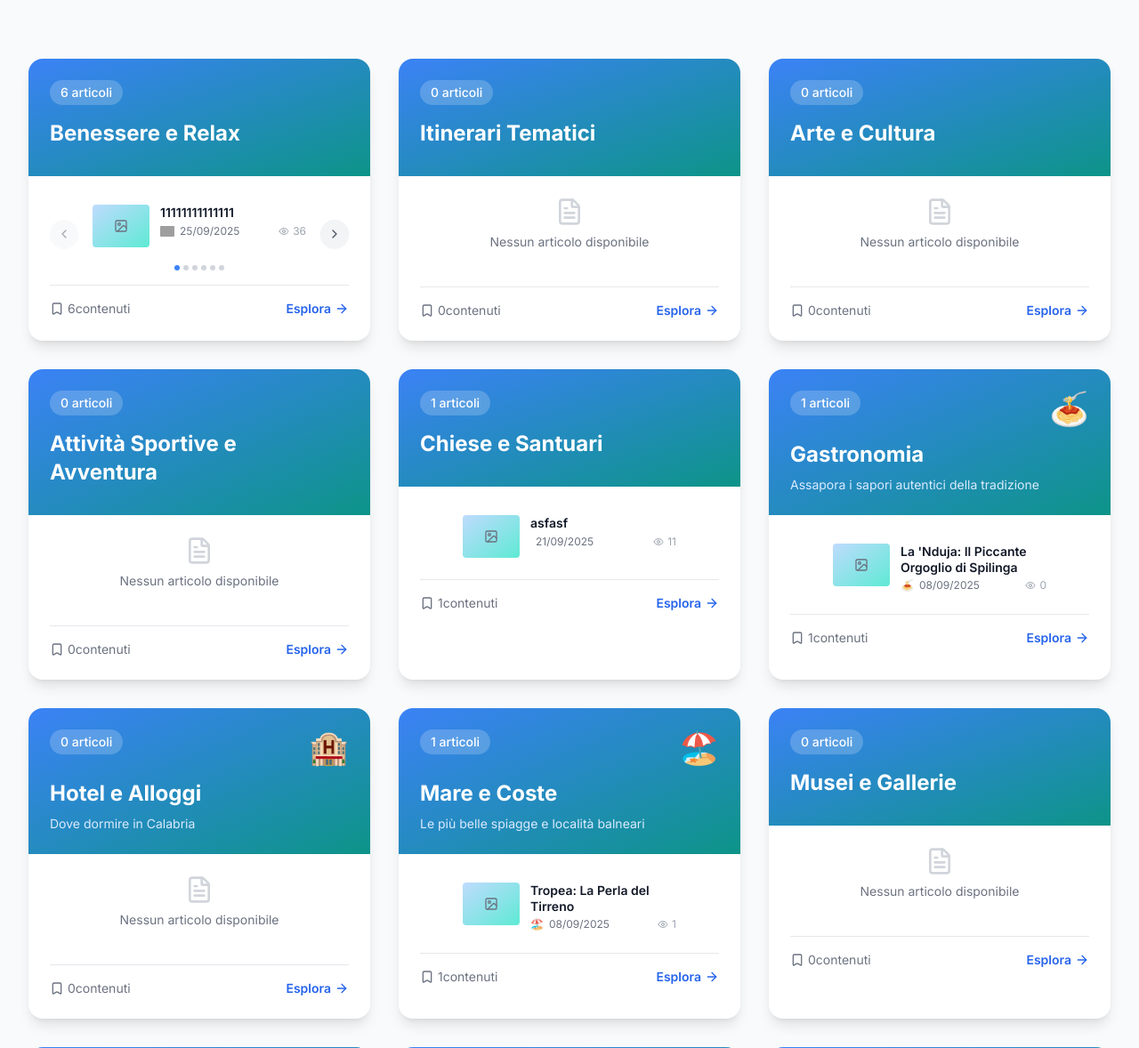
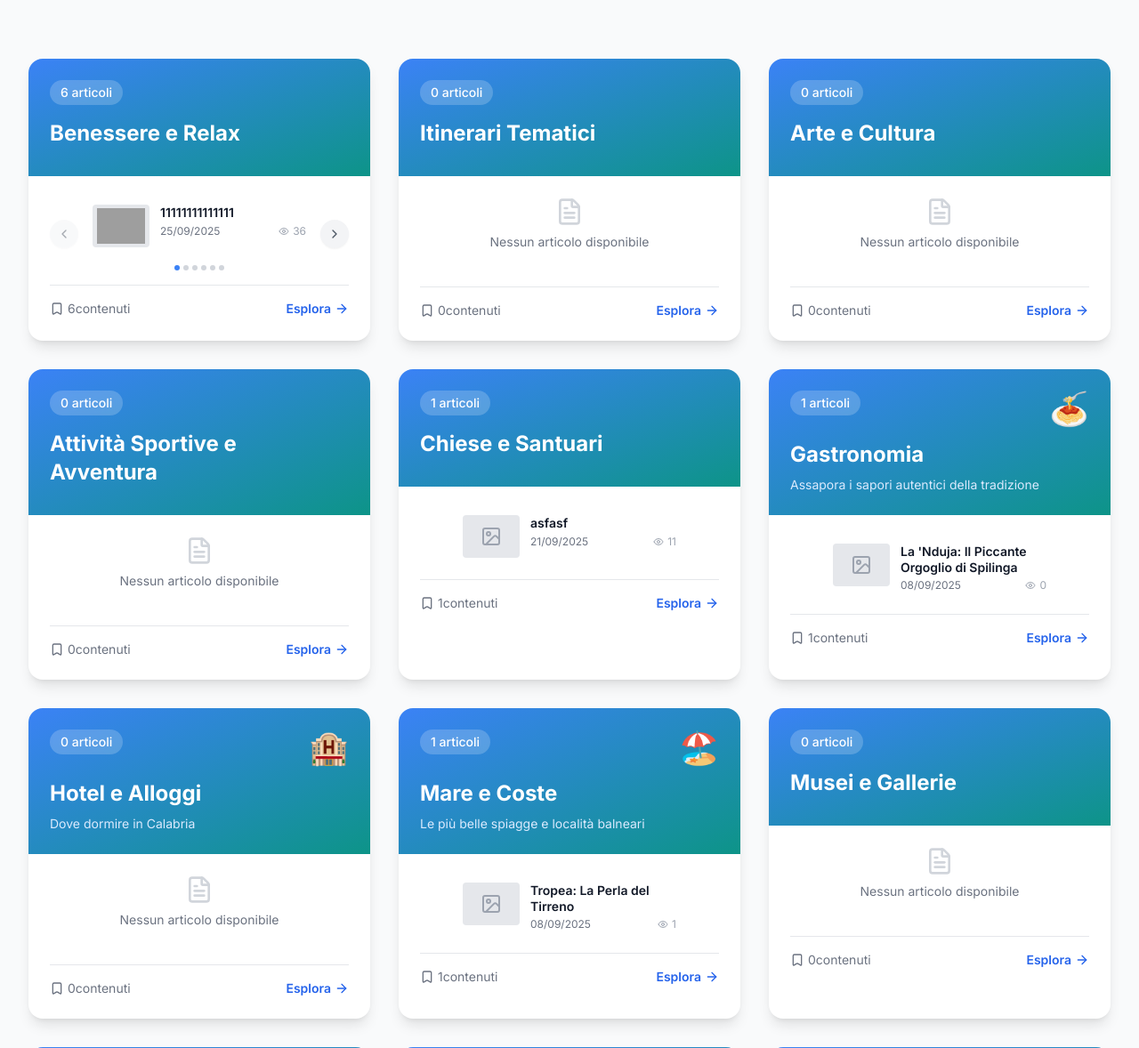
Before and after one commit to calabriaevents/pass, a PHP site: page / in a window 1280 px wide. Shown: the part 1528-2706 px from the top of the page at 89% size. Run offline with PHP 8.4, Linux system fonts and the light colour scheme; data comes from the database, SQL or seed files in the repository; some libraries are stand-ins or nearby versions; grey boxes are pictures that could not be loaded.

Commit message:
fix: Implement correct article logo display and fallback logic
This commit provides a comprehensive fix for uploading and displaying article-specific logos.

Key changes:
- The homepage slider (`index.php`) now correctly prioritizes the article's logo (`$article['logo']`). If the logo is not present, it falls back to the article's featured image. If neither is available, a generic placeholder is shown. The logo is no longer displayed next to the date.
- All relevant article forms in `admin/forms/` have been updated to include a consistent logo upload field via a new shared partial (`logo_upload_section.php`).
- The `admin/articoli.php` script has been corrected to handle empty `province_id` and `city_id` fields by converting them to `NULL`, preventing fatal database errors on article creation.
- All database queries in `includes/database_mysql.php` that fetch articles have been updated to include the `logo` field, ensuring the data is available for display.

```diff
--- a/index.php
+++ b/index.php
@@ -272,15 +272,13 @@ foreach ($homeSections as $section) {
                                         <a href="articolo.php?slug=<?php echo $article['slug']; ?>" class="block group/article">
                                             <div class="flex items-start space-x-3 p-2 rounded-lg hover:bg-gray-50 transition-colors">
                                                 <!-- Article Image -->
-                                                <div class="w-16 h-12 bg-gray-200 rounded flex-shrink-0 overflow-hidden">
-                                                    <?php if ($article['featured_image']): ?>
-                                                    <img src="<?php echo htmlspecialchars($article['featured_image']); ?>"
-                                                         alt="<?php echo htmlspecialchars($article['title']); ?>"
-                                                         class="w-full h-full object-cover group-hover/article:scale-105 transition-transform duration-300">
+                                                <div class="w-16 h-12 bg-gray-200 rounded flex-shrink-0 overflow-hidden flex items-center justify-center">
+                                                    <?php if (!empty($article['logo'])): ?>
+                                                        <img src="<?php echo htmlspecialchars($article['logo']); ?>" alt="Logo" class="w-full h-full object-contain p-1">
+                                                    <?php elseif (!empty($article['featured_image'])): ?>
+                                                        <img src="<?php echo htmlspecialchars($article['featured_image']); ?>" alt="<?php echo htmlspecialchars($article['title']); ?>" class="w-full h-full object-cover">
                                                     <?php else: ?>
-                                                    <div class="w-full h-full bg-gradient-to-br from-blue-200 to-teal-300 flex items-center justify-center">
-                                                        <i data-lucide="image" class="w-4 h-4 text-gray-500"></i>
-                                                    </div>
+                                                        <i data-lucide="image" class="w-6 h-6 text-gray-400"></i>
                                                     <?php endif; ?>
                                                 </div>
 
@@ -291,13 +289,6 @@ foreach ($homeSections as $section) {
                                                     </h4>
                                                     <div class="flex items-center justify-between mt-1">
                                                         <div class="flex items-center text-xs text-gray-500">
-                                                            <?php if (!empty($article['logo'])): ?>
-                                                                <img src="<?php echo htmlspecialchars($article['logo']); ?>" alt="Logo" class="w-4 h-4 mr-1.5 rounded object-contain">
-                                                            <?php elseif (strpos($category['icon'], 'uploads/') !== false): ?>
-                                                                <img src="<?php echo htmlspecialchars($category['icon']); ?>" alt="<?php echo htmlspecialchars($category['name']); ?>" class="w-4 h-4 mr-1.5 rounded">
-                                                            <?php else: ?>
-                                                                <span class="mr-1.5"><?php echo $category['icon']; ?></span>
-                                                            <?php endif; ?>
                                                             <span><?php echo formatDate($article['created_at']); ?></span>
                                                         </div>
                                                         <div class="flex items-center text-xs text-gray-400">
```
Also changed, not shown: uploads/articles/featured_e2e_test.png (added), uploads/articles/logo_e2e_test.png (added), 1 other file.
